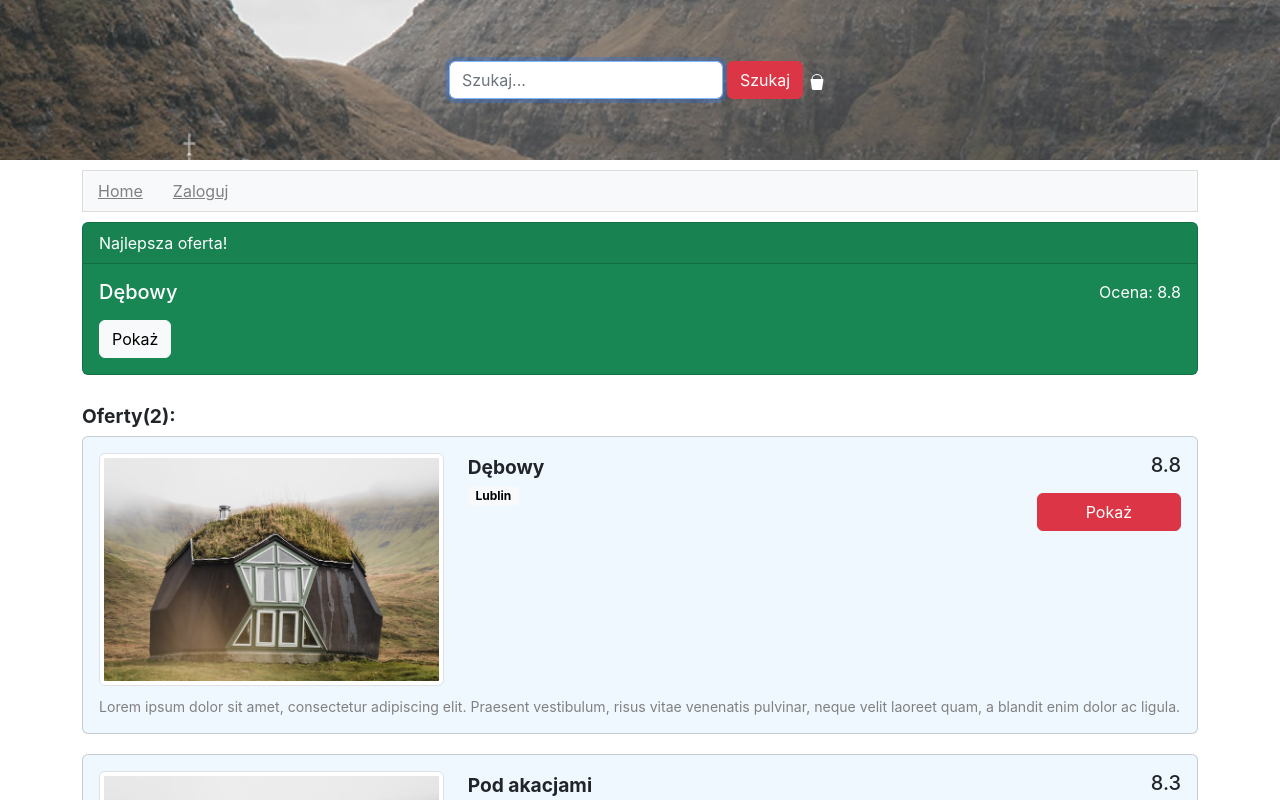
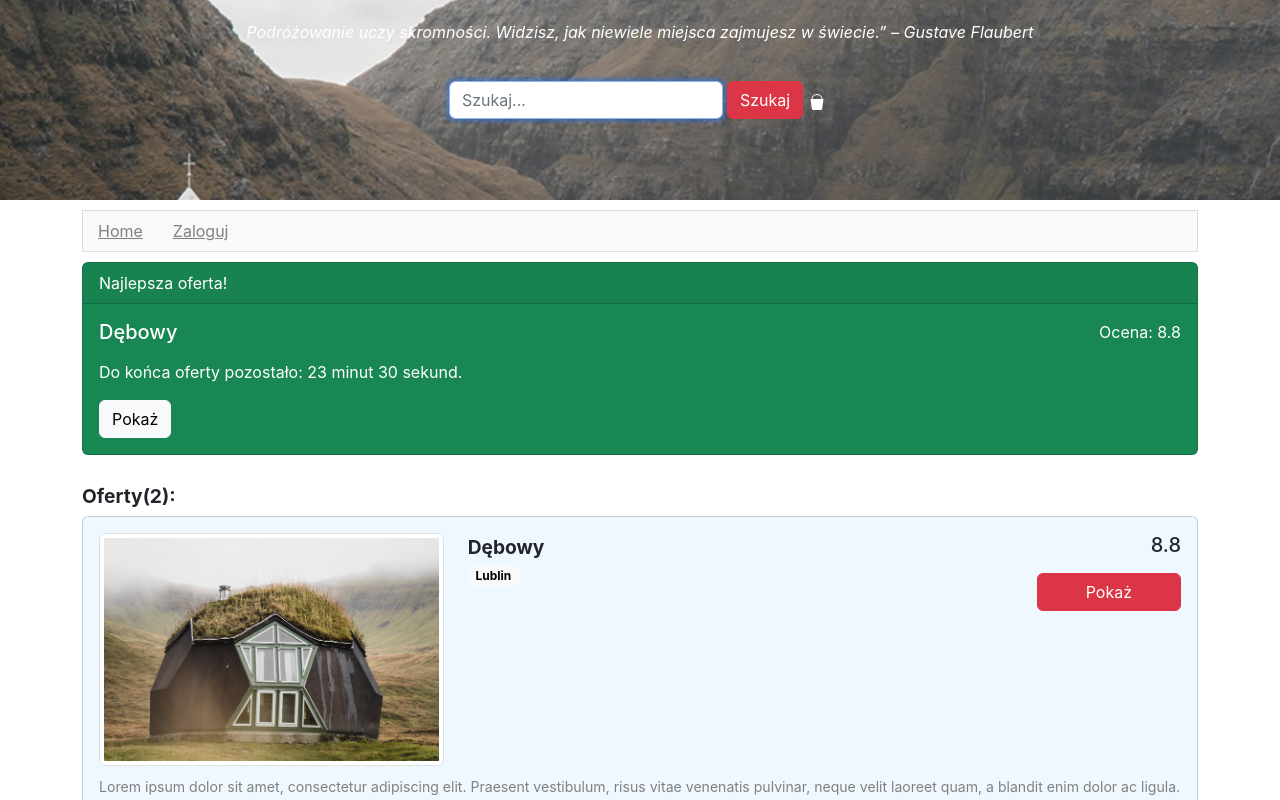
Before and after one commit to adrianMachulec/reactApp, a React (Create React App) app: page / in a window 1280 px wide. Shown: the top 800 px of the page. Built offline with nearby package versions, Linux system fonts and the light colour scheme.

Commit message:
Random quotes & time to end best hotel

```diff
--- a/package.json
+++ b/package.json
@@ -7,6 +7,7 @@
     "@testing-library/react": "^13.4.0",
     "@testing-library/user-event": "^13.5.0",
     "bootstrap": "^5.2.3",
+    "moment": "^2.29.4",
     "react": "^18.2.0",
     "react-dom": "^18.2.0",
     "react-scripts": "5.0.1",
--- a/src/App.js
+++ b/src/App.js
@@ -11,6 +11,7 @@
 import ThemeContext from "./context/themeContext";
 import AuthContext from "./context/authContext";
 import BestHotel from "./components/Hotels/BestHotel/BestHotel";
+import InspiringQuote from "./components/InspiringQuote/InspiringQuote";
 
 const backendHotels = [
   {
@@ -87,8 +88,8 @@
     dispatch({ type: "set-hotels", hotels: newHotels });
   };
 
-  const getBestHotel = useCallback((options) => {
-    if (state.hotels.length <= options.minHotels) {
+  const getBestHotel = useCallback(() => {
+    if (state.hotels.length <= 1) {
       return null;
     } else {
       return state.hotels.sort((a, b) => (a.rating > b.rating ? -1 : 1))[0];
@@ -97,6 +98,7 @@
 
   const header = (
     <Header>
+      <InspiringQuote />
       <Searchbar onSearch={(term) => searchHandler(term)} />
       <ThemeButton />
     </Header>
@@ -108,7 +110,7 @@
     <LoadingIcon />
   ) : (
     <>
-      <BestHotel getHotel={getBestHotel} />
+      {getBestHotel() ? <BestHotel getHotel={getBestHotel} /> : null}
       <Hotels hotels={state.hotels} />
     </>
   );
--- a/src/components/Header/Header.module.css
+++ b/src/components/Header/Header.module.css
@@ -3,7 +3,7 @@
     display: flex;
     justify-content: center;
     align-items: center;
-    padding: 80px 15px;
+    padding: 100px 15px;
     overflow: hidden;
     position: relative;
 }
--- a/src/components/Hotels/BestHotel/BestHotel.js
+++ b/src/components/Hotels/BestHotel/BestHotel.js
@@ -1,7 +1,25 @@
+import { useEffect, useState } from "react";
+import moment from "moment";
+
 const BestHotel = (props) => {
-  const hotel = props.getHotel({minHotels: 1});
+  const endTime = moment().add(23, 'minutes').add(34, 'seconds')
 
-  if (!hotel) return null;
+  const [time, setTime] = useState('')
+  const hotel = props.getHotel();
+  let interval = null
+
+  useEffect(() => {
+    interval = setInterval(() => {
+      const leftTime = -moment().diff(endTime) / 1000
+      const minutes = Math.floor(leftTime / 60)
+      const seconds = Math.floor(leftTime % 60)
+      setTime(`${minutes} minut ${seconds} sekund`)
+    }, 1000)
+
+    return () => {
+      clearInterval(interval)
+    }
+  }, [])
 
   return (
     <div className="card bg-success text-white">
@@ -11,6 +29,7 @@
           <h5 className="card-title">{hotel.name}</h5>
           <p>Ocena: {hotel.rating}</p>
         </div>
+        <p>Do końca oferty pozostało: {time}.</p>
         <a href="/" className="btn btm-sm btn-light">
           Pokaż
         </a>
--- /dev/null
+++ b/src/components/InspiringQuote/InspiringQuote.js
@@ -0,0 +1,40 @@
+import { useEffect, useState, useLayoutEffect } from "react";
+
+const quotes = [
+  "Podróże to jedyna rzecz na którą wydajemy pieniądze, a stajemy się bogatsi.” – Anonim",
+  "Podróżowanie uczy skromności. Widzisz, jak niewiele miejsca zajmujesz w świecie.” –  Gustave Flaubert",
+  "Życie daje każdemu tyle, ile sam ma odwagę sobie wziąć, a ja nie zamierzam zrezygnować z niczego, co mi się należy.” – Jacek Pałkiewicz",
+  "Nie czekaj. Pora nigdy nie będzie idealna.” – Napoleon Hill",
+  "Uwielbiam poczucie bycia anonimowym w mieście, w którym nigdy wcześniej nie byłem.” – Bill Bryson",
+  "Jeśli myślisz, że przygody bywają niebezpieczne, spróbuj rutyny. Ona jest śmiercionośna.”  – Paulo Coelho",
+  "Jeśli naszym przeznaczeniem byłoby być w jednym miejscu, mielibyśmy korzenie zamiast stóp.” – Rachel Wolchin",
+];
+
+const styles = {
+  position: "absolute",
+  padding: '10px',
+  top: "10px",
+  left: 0,
+  right: 0,
+  textAlign: "center",
+  color: "white",
+  fontStyle: 'italic'
+};
+
+function InspiringQuote() {
+
+    const [quote, setQuote] = useState('Wczytywanie cytatu')
+    const [loading, setLoading] = useState(true)
+
+    useEffect(() => {
+        setLoading(false)
+    }, [])
+
+    useLayoutEffect(() => {
+        setQuote(quotes[Math.floor(Math.random() * quotes.length)])
+    }, [loading])
+
+    return <div style={styles}>{quote}</div>;
+}
+
+export default InspiringQuote;
```
Also changed, not shown: 1 other file (tests, documents, lock files or other folders).
